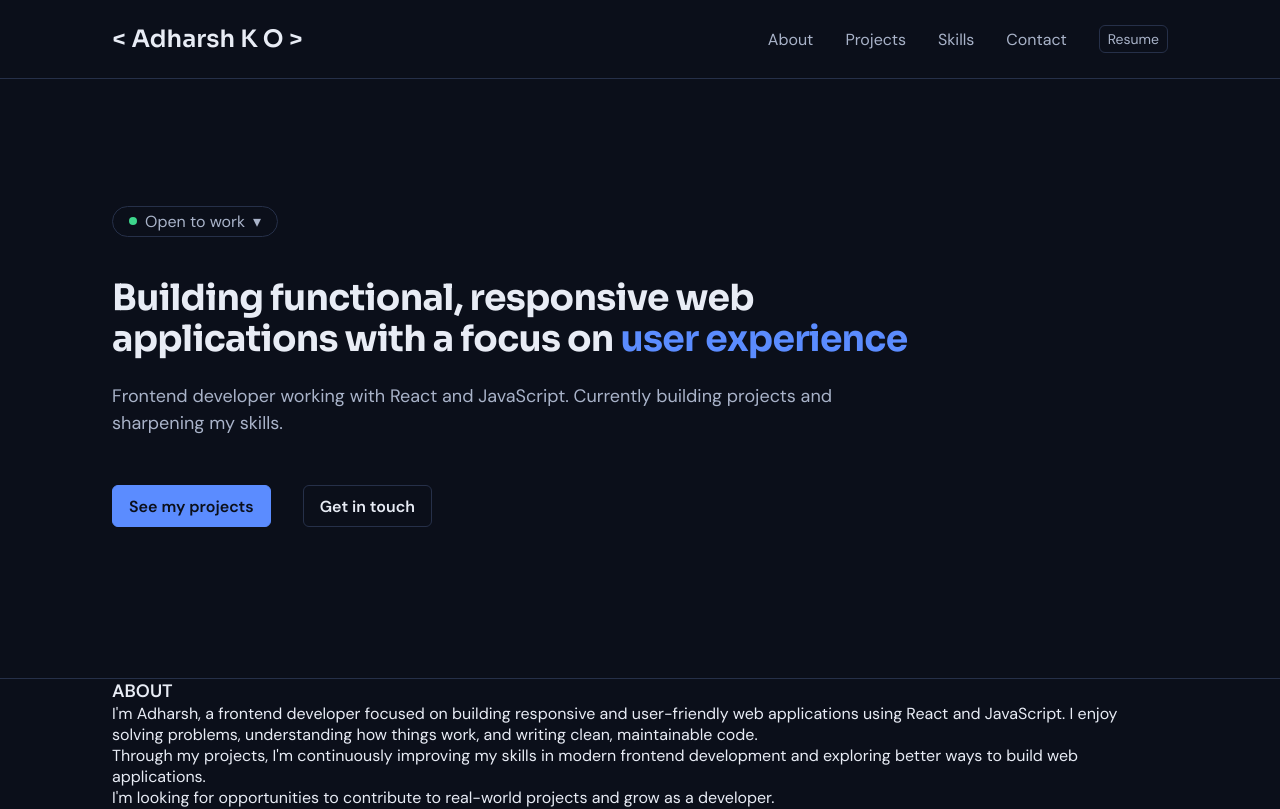
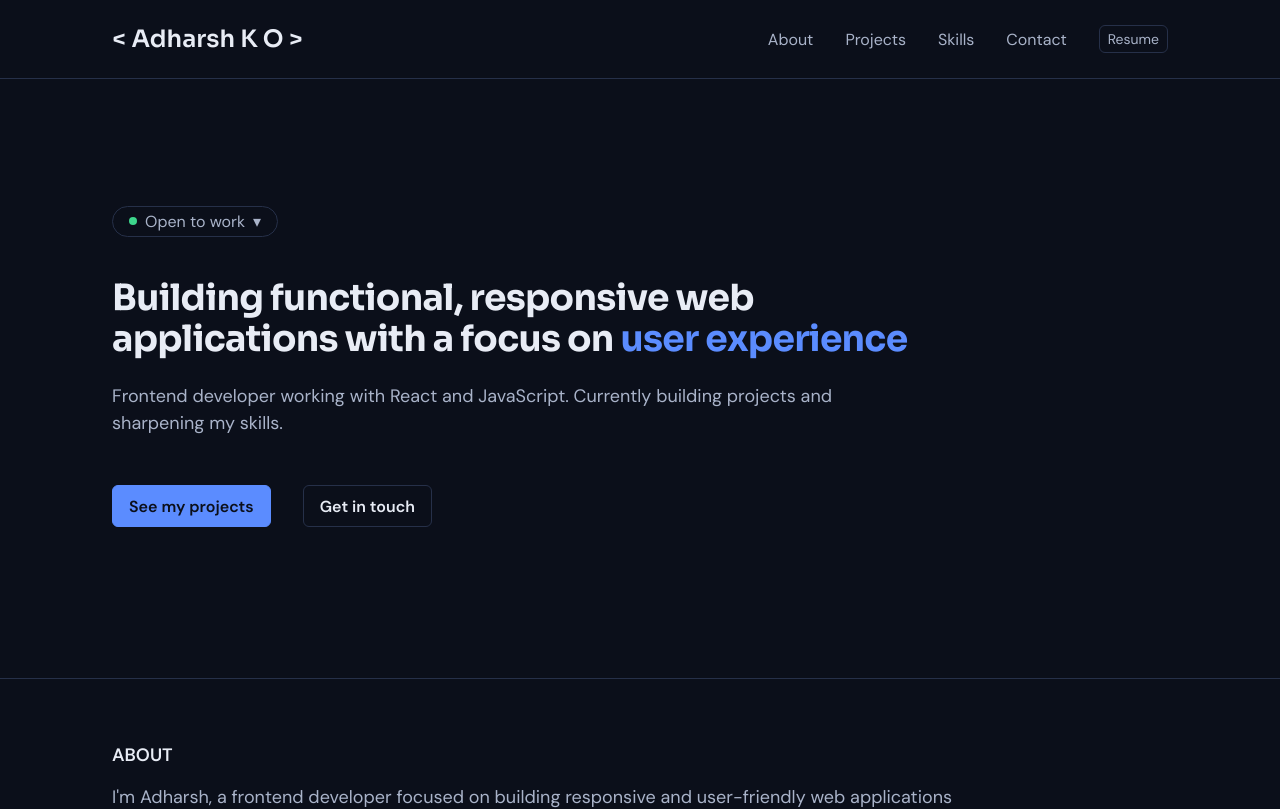
Before and after one commit to adharshko-369z/adharsh-Portfolio, a React (Vite) app: page / in a window 1280 px wide. Shown: the top 809 px of the page. Built offline with nearby package versions, Linux system fonts and the light colour scheme.

Commit message:
style: import about styles

```diff
--- a/src/index.css
+++ b/src/index.css
@@ -3,3 +3,4 @@
 @import url("./components/Header/header.css");
 @import url("./components/Hero/availability-badge.css");
 @import url("./components/Hero/hero.css");
+@import url("./components/About/about.css");
```
